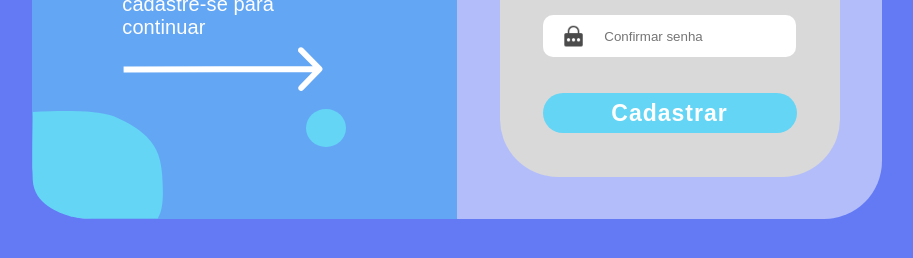
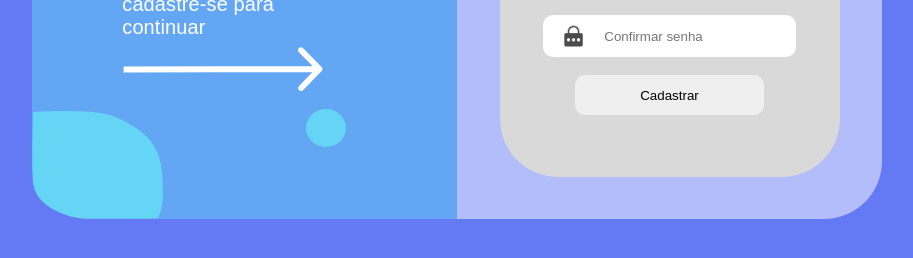
Before and after one commit to Vinicius-Iankoski/Pagina-de-cadastro, a plain HTML site: page index.html in a window 1280 px wide. Shown: the part 372-630 px from the top of the page, without its empty margins (183-1096 px from the left). Drawn offline with Linux system fonts and the light colour scheme.

Commit message:
minor css changes - name

```diff
--- a/style.css
+++ b/style.css
@@ -117,7 +117,7 @@ input[type="password"].forms-input {
     padding-left: 18%;
 }
 
-input[type="submit"].forms-input {
+input[type="button"].forms-input {
     border-radius: 58px;
     width: 254px;
     position: relative;
```
